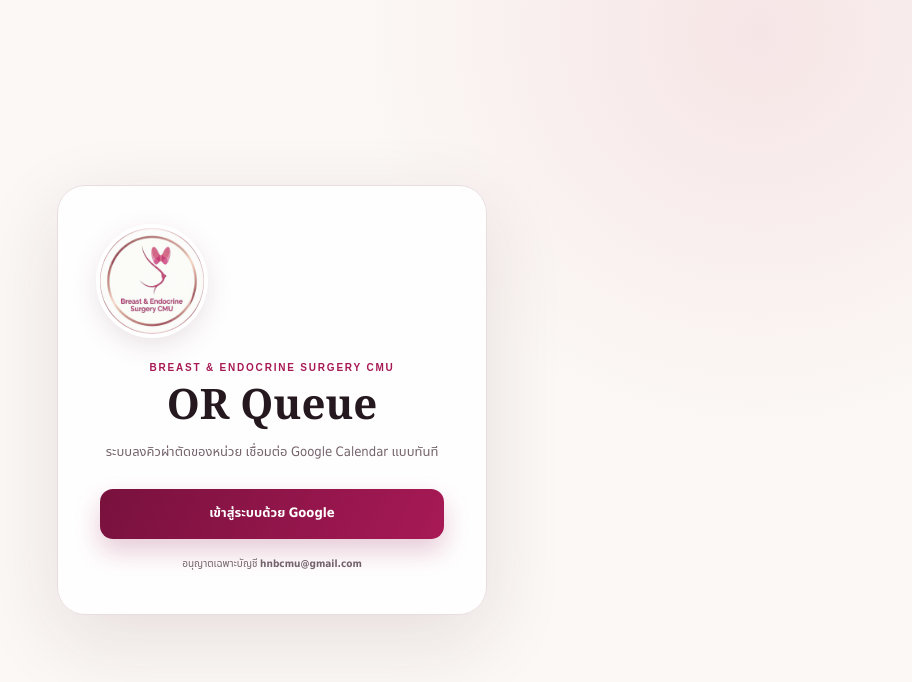
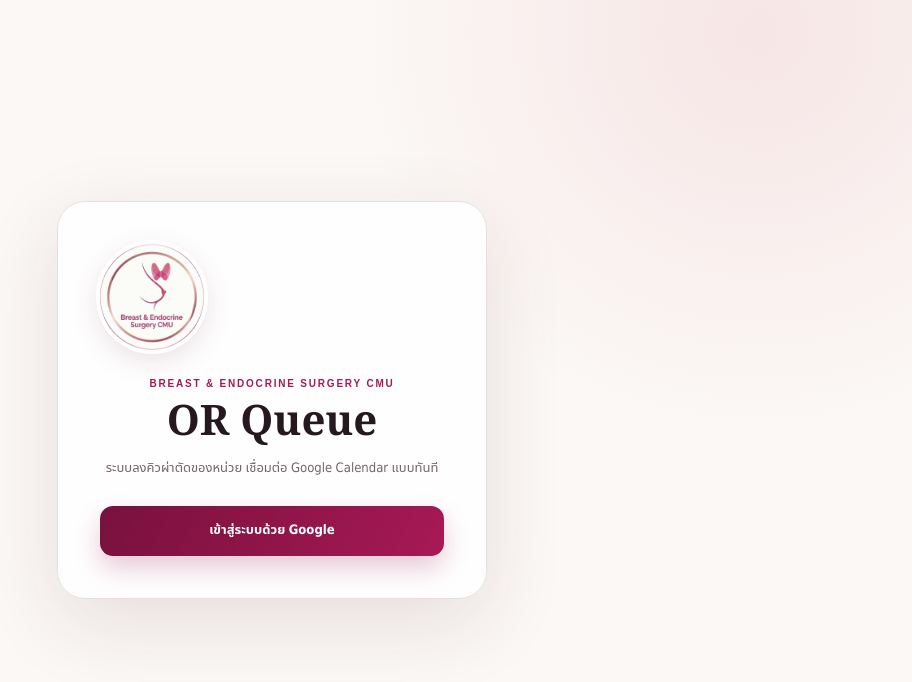
Before and after one commit to chagkrit/Operative-Schedule, a Next.js app: page /signin in a window 1280 px wide. Shown: the top 682 px of the page, without its empty margins (368-1280 px from the left). Built offline with nearby package versions, Linux system fonts and the light colour scheme; no server answers.

Commit message:
Remove authorized account copy from sign-in

```diff
--- a/app/signin/page.tsx
+++ b/app/signin/page.tsx
@@ -17,7 +17,6 @@
         <form action={signInWithGoogle}>
           <button className="google-button" type="submit">เข้าสู่ระบบด้วย Google</button>
         </form>
-        <small>อนุญาตเฉพาะบัญชี <strong>{AUTHORIZED_EMAIL}</strong></small>
       </section>
     </main>
   );
```
Also changed, not shown: 1 other file (tests, documents, lock files or other folders).
